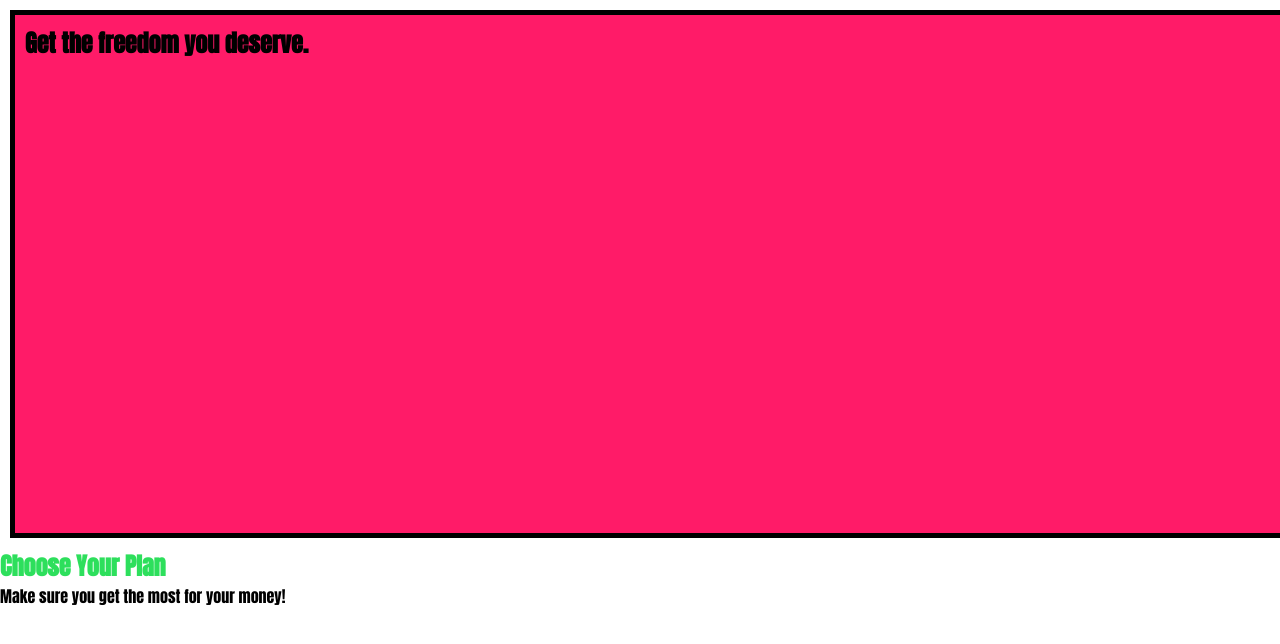
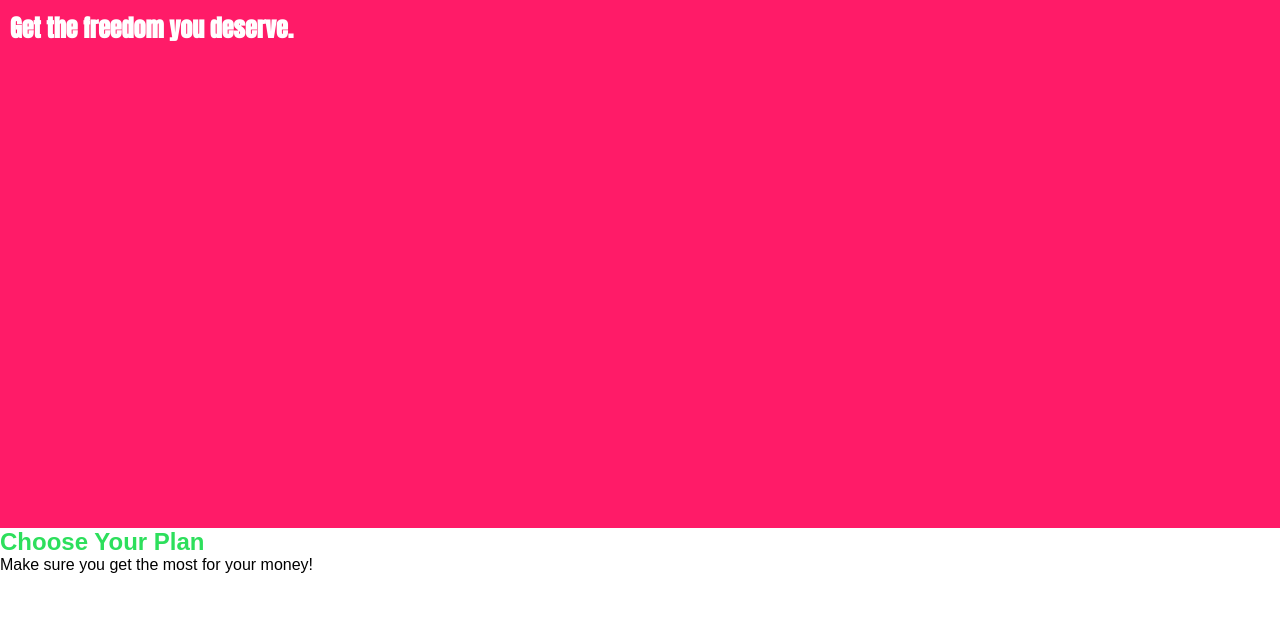
Before and after one commit to ArifEbrahim/hosting-website, a React (Vite) app: page / in a window 1280 px wide. Shown: the top 644 px of the page. Built offline with nearby package versions, Linux system fonts and the light colour scheme.

Commit message:
added nav and routes

```diff
--- a/src/main.css
+++ b/src/main.css
@@ -2,5 +2,5 @@
   margin: 0;
   padding: 0;
   box-sizing: border-box;
-  font-family: 'Anton';
+  font-family: 'Monserrat', sans-serif;
 }
--- a/src/pages/Home/Home.module.css
+++ b/src/pages/Home/Home.module.css
@@ -3,11 +3,13 @@
   width: 100%;
   height: 528px;
   padding: 10px;
-  border: 5px solid black;
-  margin: 10px;
-
 }
 
 .section-title {
   color: #2ddf5c;
 }
+
+.product-overview h1 {
+  color: white;
+  font-family: 'Anton', sans-serif;
+}
--- a/src/pages/Home/index.tsx
+++ b/src/pages/Home/index.tsx
@@ -2,7 +2,7 @@ import styles from './Home.module.css'
 
 export default function Home() {
   return (
-    <>
+    <main>
       <section className={styles['product-overview']}>
         <h1>Get the freedom you deserve.</h1>
       </section>
@@ -10,6 +10,6 @@ export default function Home() {
         <h1 className={styles['section-title']}>Choose Your Plan</h1>
         <p>Make sure you get the most for your money!</p>
       </section>
-    </>
+    </main>
   )
 }
```
Also changed, not shown: src/components/nav/index.tsx (added, +24 -0 lines), 1 other file (tests, documents, lock files or other folders).
